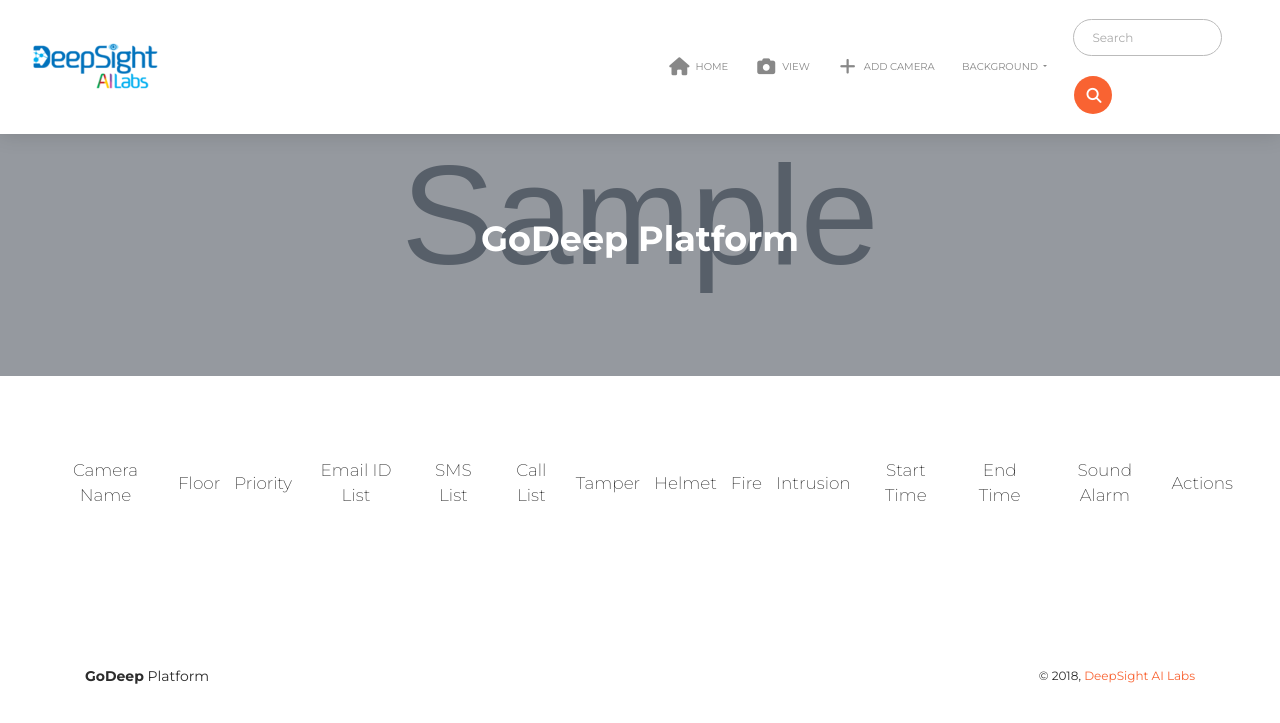
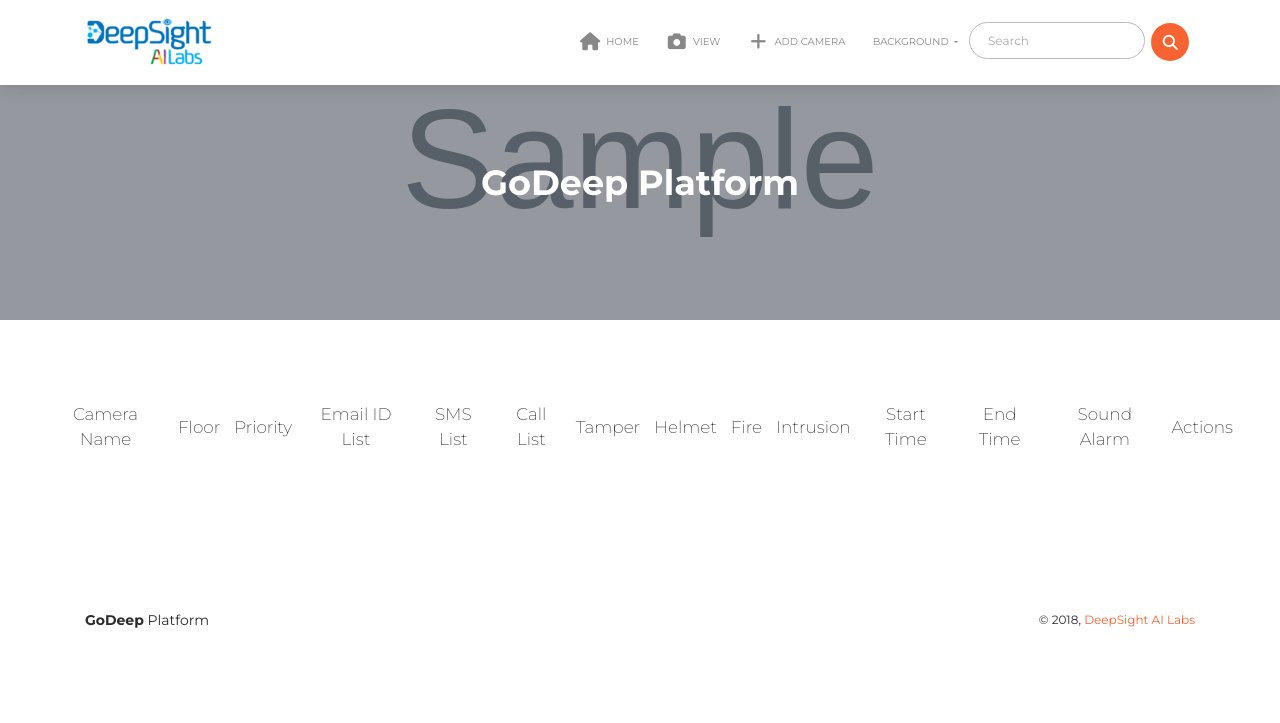
Before and after one commit to nishant537/jango, a Flask app: template templates/list.html in a window 1280 px wide. Shown: the top 723 px of the page. Run offline with Flask 2, Linux system fonts and the light colour scheme; the template is opened without the code that fills it: most values are stand-ins (such as "Sample title", 1, 10 or a date in 2020); grey boxes marked "Sample" are stand-in pictures; lists and menus that the app fills with data are empty; some libraries are stand-ins or nearby versions.

Commit message:
List Page - Responsive

```diff
--- a/templates/list.html
+++ b/templates/list.html
@@ -23,11 +23,16 @@
         <div class="container">
             <div class="navbar-translate">
                 <a class="navbar-brand" href="/" rel="tooltip" title="DeepSight AI Labs" data-placement="bottom" target="_blank">
-                    <!-- TODO: Need higher quality logo, which can scale -->
                     <img class="dsal_logo" src="/static/img/dsal.png">
                 </a>
+                <button class="navbar-toggler" type="button" data-toggle="collapse" data-target="#navigation" aria-controls="navigation-index"
+                    aria-expanded="false" aria-label="Toggle navigation">
+                    <span class="navbar-toggler-bar bar1"></span>
+                    <span class="navbar-toggler-bar bar2"></span>
+                    <span class="navbar-toggler-bar bar3"></span>
+                </button>
             </div>
-            <div class="collapse navbar-collapse" id="example-navbar-primary">
+            <div class="collapse navbar-collapse" data-nav-image="/static/img/blur1.jpg" data-color="orange">
                 <ul class="navbar-nav ml-auto">
                     <li class="nav-item">
                         <a class="nav-link" href="/">
@@ -60,8 +65,6 @@
                         </div>
                     </li>
                 </ul>
-            </div>
-        </div>
                 <form class="form form-newsletter" method="POST" action="/list/search">
                     <div class="form-group">
                         <input value="{{searched_name}}" id="search_name" name="seach_name" type="text" class="form-control" placeholder="Search">
@@ -70,9 +73,11 @@
                         <i class="fa fa-search"></i>
                     </button>
                 </form>
+            </div>
+        </div>
     </nav>
 
-    <div class="wrapper" style="padding-top: 7vh;">
+    <div class="wrapper">
         <div class="page-header page-header-mini">
             <div class="page-header-image" style="background-image: url('/static/img/{{ image }}');"></div>
             <div class="content-center">
@@ -152,37 +157,16 @@
                                         {{ priority }}
                                     </td>
                                     <td class="text-center">
-                                        {% if id in email_list %}
-                                            {% for key, value in email_list.iteritems() if id in key %}
-                                                {% for emails in value %}
-                                                    {{ emails }}{{ "," if not loop.last }}
-                                                {% endfor %}
-                                            {% endfor %}
-                                        {% else %}
-                                            None
-                                        {% endif %}
+                                        {% if id in email_list %} {% for key, value in email_list.iteritems() if id in key %} {% for emails in value %} {{ emails
+                                        }}{{ "," if not loop.last }} {% endfor %} {% endfor %} {% else %} None {% endif %}
                                     </td>
                                     <td class="text-center">
-                                        {% if id in sms_list %}
-                                            {% for key, value in sms_list.iteritems() if id in key %}
-                                                {% for sms in value %}
-                                                    {{ sms }}{{ "," if not loop.last }}
-                                                {% endfor %}
-                                            {% endfor %}
-                                        {% else %}
-                                            None
-                                        {% endif %}
+                                        {% if id in sms_list %} {% for key, value in sms_list.iteritems() if id in key %} {% for sms in value %} {{ sms }}{{ ","
+                                        if not loop.last }} {% endfor %} {% endfor %} {% else %} None {% endif %}
                                     </td>
                                     <td class="text-center">
-                                        {% if id in call_list %}
-                                            {% for key, value in call_list.iteritems() if id in key %}
-                                                {% for calls in value %}
-                                                    {{ calls }}{{ "," if not loop.last }}
-                                                {% endfor %}
-                                            {% endfor %}
-                                        {% else %}
-                                            None
-                                        {% endif %}
+                                        {% if id in call_list %} {% for key, value in call_list.iteritems() if id in key %} {% for calls in value %} {{ calls }}{{
+                                        "," if not loop.last }} {% endfor %} {% endfor %} {% else %} None {% endif %}
                                     </td>
                                     <td class="text-center">
                                         {{ tamper }}
@@ -250,5 +234,6 @@
 <script src="/static/js/bootstrap.min.js" type="text/javascript"></script>
 <script src="/static/js/bootstrap-selectpicker.js" type="text/javascript"></script>
 <script src="/static/js/jasny-bootstrap.min.js"></script>
+<script src="/static/js/main.js"></script>
 
 </html>
```
Lines whose indentation alone changed are shown as unchanged.
